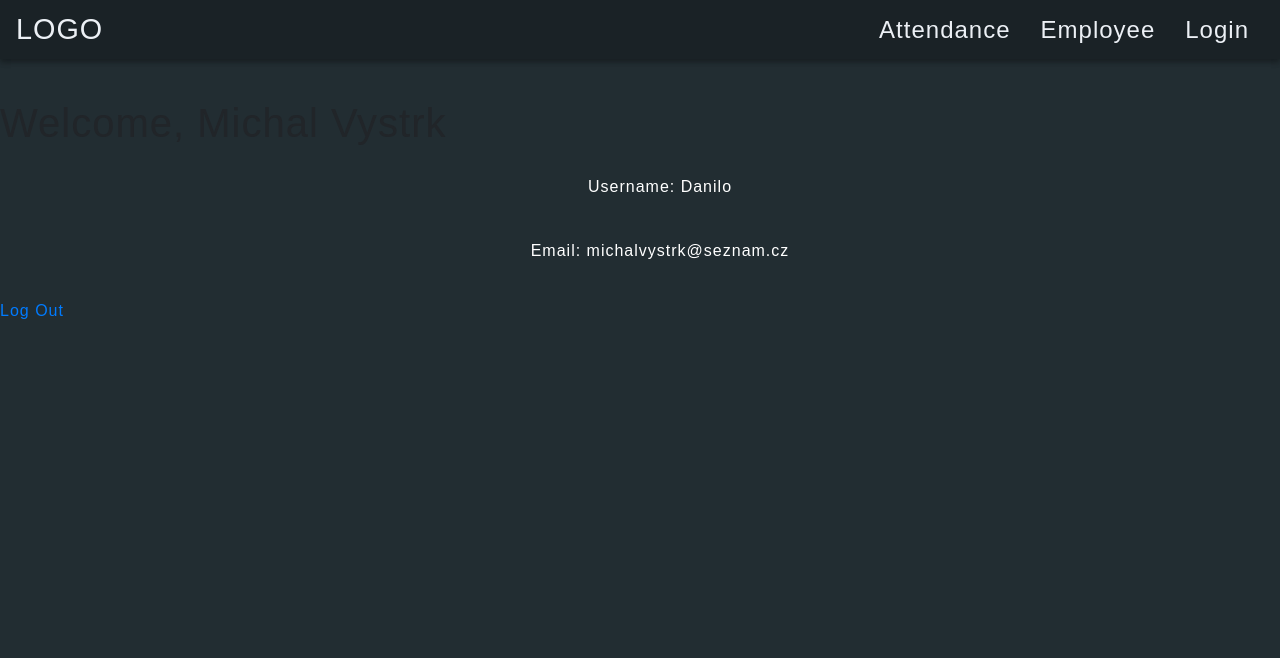
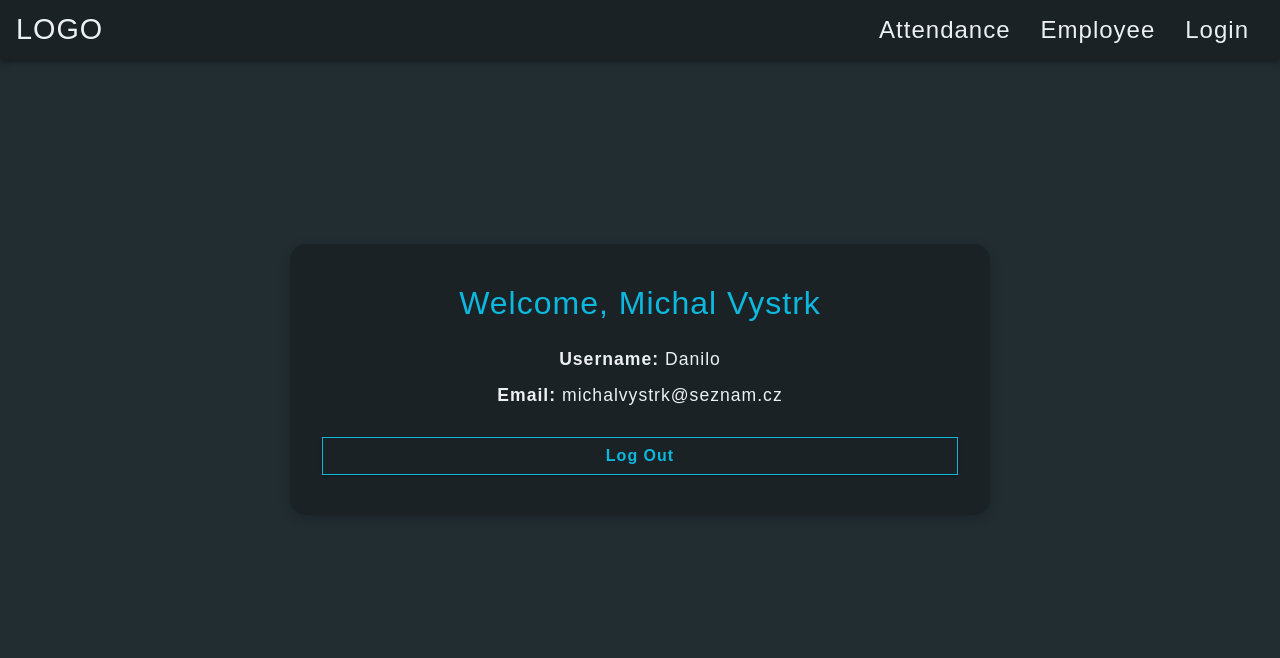
Before and after one commit to danilomattei/firma, a Django app: page /employee in a window 1280 px wide. Shown: the top 658 px of the page. Run offline with Django 5.2, Linux system fonts and the light colour scheme; a user stored in the database is signed in; some web fonts are replaced.

Commit message:
Refactor employee details layout and styling for improved user experience

```diff
--- a/dochazka/static/dochazka/employee.css
+++ b/dochazka/static/dochazka/employee.css
@@ -1,7 +1,45 @@
-.user-details-employee {
+/* User details centering and styling */
+.user-details-container {
+    min-height: 70vh;
     display: flex;
-    flex-direction: column;
+    justify-content: center;
     align-items: center;
-    padding: 20px;
-    color: rgb(255, 255, 255);
+    background: #222D32;
 }
+
+.user-details-box {
+    background: #1A2226;
+    padding: 40px 32px;
+    border-radius: 16px;
+    box-shadow: 0 3px 12px rgba(0,0,0,0.18);
+    color: #ECF0F5;
+    min-width: 320px;
+    max-width: 700px;
+    width: 100%;
+    text-align: center;
+}
+
+.user-details-title {
+    font-size: 2em;
+    margin-bottom: 24px;
+    color: #0DB8DE;
+    letter-spacing: 1px;
+}
+
+.user-details-list {
+    list-style: none;
+    padding: 0;
+    margin-bottom: 28px;
+    font-size: 1.1em;
+}
+
+.user-details-list li {
+    margin-bottom: 10px;
+}
+
+.user-details-logout {
+    margin-top: 10px;
+    font-size: 1em;
+    padding: 8px 24px;
+    border-radius: 6px;
+}
--- a/dochazka/templates/dochazka/employee.html
+++ b/dochazka/templates/dochazka/employee.html
@@ -1,13 +1,14 @@
 {% extends "dochazka/layout.html" %}
 
 {% block body %}
-
-    <div id="user-details">
-        <h1>Welcome, {{ employee.get_full_name }}</h1>
-        <ul>
-            <li class="user-details-employee">Username: {{ employee.username }}</li>
-            <li class="user-details-employee">Email: {{ employee.email }}</li>
-        </ul>
-        <a href="{% url 'logout' %}">Log Out</a>
+    <div class="user-details-container">
+        <div class="user-details-box">
+            <h1 class="user-details-title">Welcome, {{ employee.get_full_name }}</h1>
+            <ul class="user-details-list">
+                <li><strong>Username:</strong> {{ employee.username }}</li>
+                <li><strong>Email:</strong> {{ employee.email }}</li>
+            </ul>
+            <a href="{% url 'logout' %}" class="btn btn-outline-primary user-details-logout">Log Out</a>
+        </div>
     </div>
 {% endblock %}
```
Also changed, not shown: db.sqlite3.
